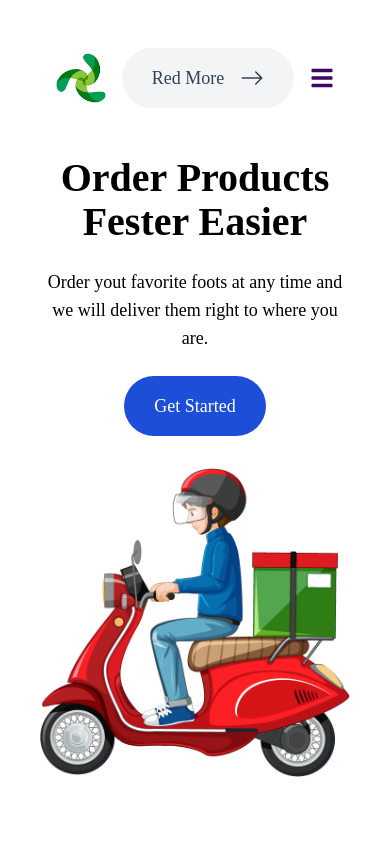
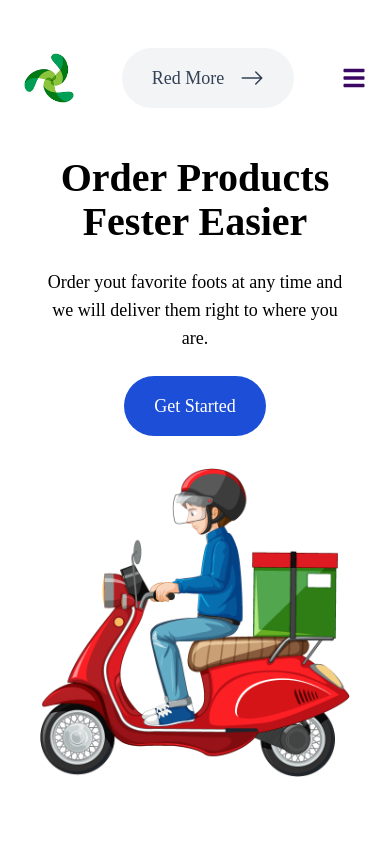
Before and after one commit to shafiqahmad81/landing-page, a React (Create React App) app: page / in a window 390 px wide. Shown: the top 844 px of the page. Built offline with nearby package versions, Linux system fonts and the light colour scheme.

Commit message:
update Hero and Header section

```diff
--- a/src/components/Header.js
+++ b/src/components/Header.js
@@ -9,7 +9,7 @@ const Header = () => {
   const [mobileNav, setMobileNav] = useState(false);
   return (
     <header className='mb-12 lg:mb-0 z-20 relative px-4 lg:px-0' data-aos='fade-down' data-aos-delay='1200' data-aos-duration='1000'>
-      <div className=' container mx-auto px-10'>
+      <div className=' container mx-auto px-2 md:px-10'>
       <div className='flex items-center justify-between'>
         <div className='flex items-center gap-x-[120px]'>
           <a href='index.html'>
--- a/src/components/Hero.js
+++ b/src/components/Hero.js
@@ -14,7 +14,7 @@ const Hero = () => {
             <p className=' text-lg xl:max-w-[380px] mb-6 lg:mb-12'data-aos='fade-down'data-aos-delay='500' >{subtitle}</p>
             <button className='btn btn-primary  mb-8 xl:mb-0'data-aos='fade-down'data-aos-delay='700' >{btnText}</button>
           </div>
-          <div className='max-w-full w-[500px] xl:absolute xl:right-0 xl:bottom-16'data-aos='fade-up'data-aos-delay='700' >
+          <div className='max-w-full w-[500px] xl:absolute xl:right-10 xl:bottom-16'data-aos='fade-up'data-aos-delay='700' >
             <img className='' src= {image} alt=''/>
           </div>
         </div>
```
